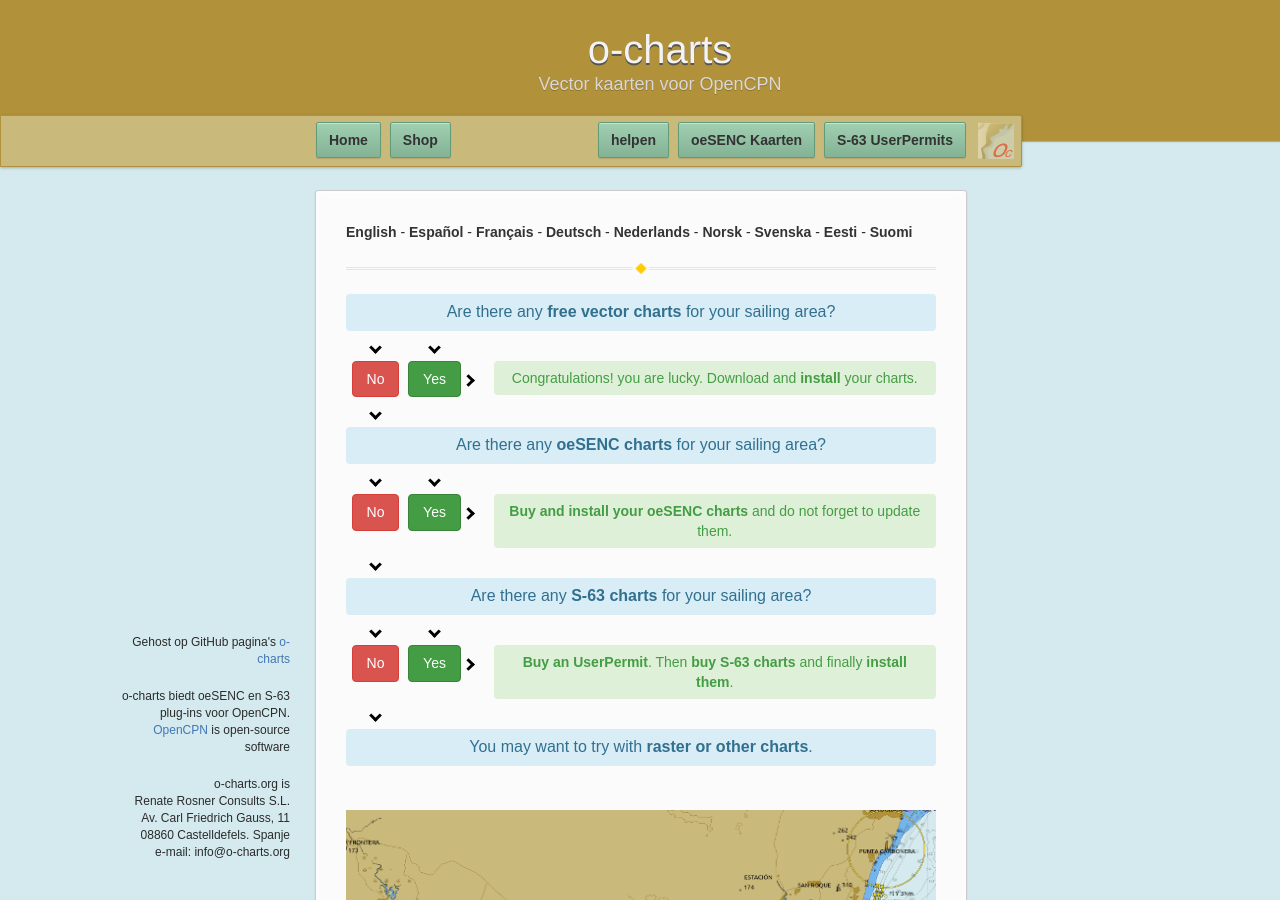
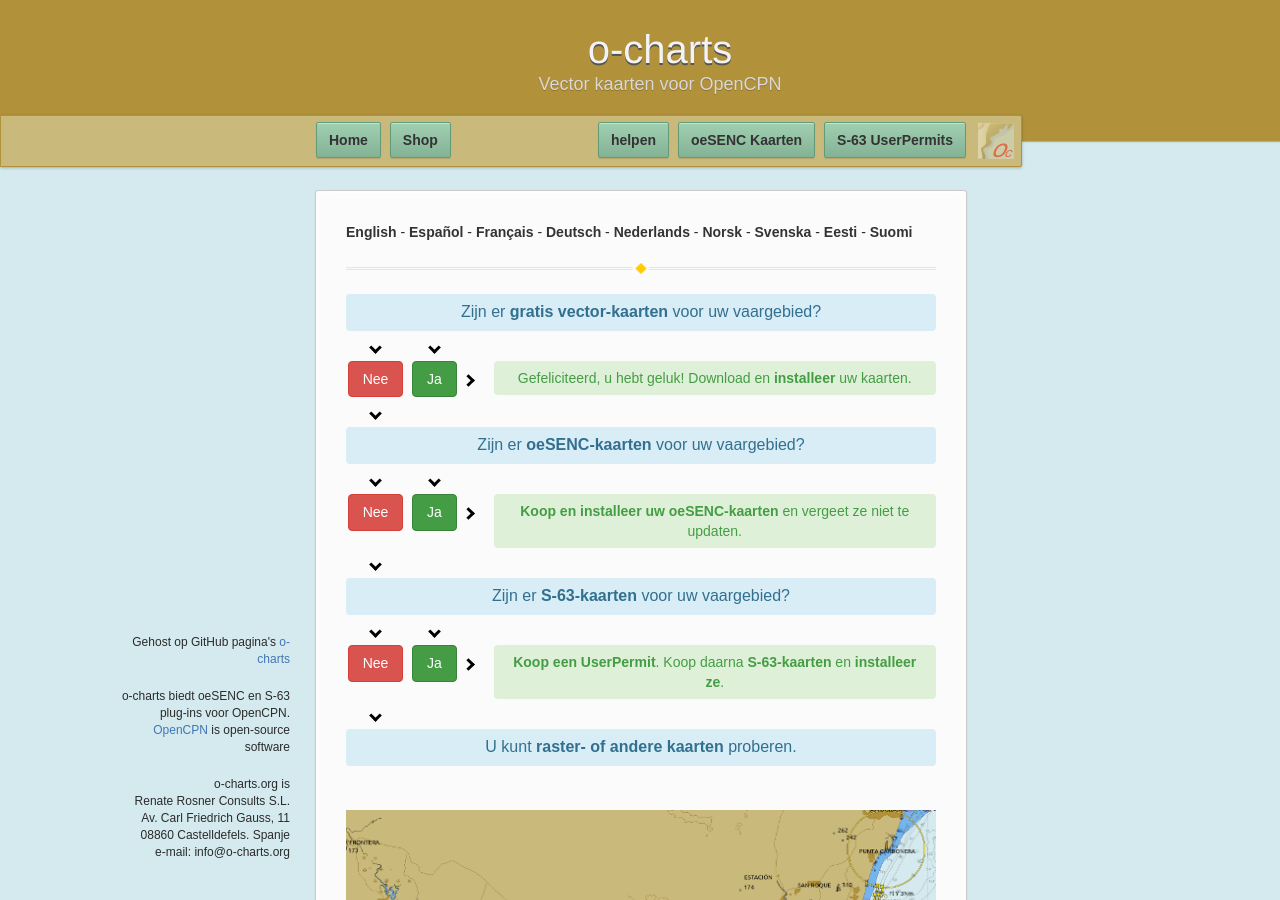
Before and after one commit to o-charts/manuals, a Jekyll site: the page built from index_nl_NL.md, in a window 1280 px wide and 900 px high. Built offline with Jekyll 4.4.1, drawn with Linux system fonts in a browser that asks for light colours.

Commit message:
Update index_nl_NL.md

```diff
--- a/index_nl_NL.md
+++ b/index_nl_NL.md
@@ -2,11 +2,14 @@
 layout: default_nl_NL
 ---
 <div class="questions">
+
 <div class="questionok question">
-Are there any <a href="https://opencpn.org/OpenCPN/info/chartsource.html"><strong>free vector charts</strong></a> for your sailing area?
+Zijn er <a href="https://opencpn.org/OpenCPN/info/chartsource.html"><strong>gratis vector-kaarten</strong></a> voor uw vaargebied?
 </div>
 </div>
+
 <div class="arrows">
+
 <div class="answer col1 inline">
 <i class="down"></i>
 </div>
@@ -14,39 +17,53 @@
 <i class="down"></i>
 </div>
 </div>
+
 <div class="separator"></div>
+
 <div class="answers">
-<div class="answer col1 inline">
+  <div class="answer col1 inline">
+
 <div class="yesno no">
-No
+Nee
 </div>
+  </div>
+
+  <div class="answer col2 inline">
+
+<div class="yesno yes">
+Ja
 </div>
-<div class="answer col2 inline">
-<div class="yesno yes">
-Yes
-</div>
-</div>
+  </div>
 <div class="answer col3 inline">
 <i class="right"></i>
 </div>
-<div class="answer col4 inline">
+
+  <div class="answer col4 inline">
+
 <div class="questionok ok">
-Congratulations! you are lucky. Download and <a href="https://opencpn.org/wiki/dokuwiki/doku.php?id=opencpn:opencpn_user_manual:getting_started:chart_installation"><strong>install</strong></a> your charts.
+Gefeliciteerd, u hebt geluk! Download en <a href="https://opencpn.org/wiki/dokuwiki/doku.php?id=opencpn:opencpn_user_manual:getting_started:chart_installation"><strong>installeer</strong></a> uw kaarten.
 </div>
+  </div>
 </div>
-</div>
+
 <div class="separator"></div>
+
 <div class="arrows">
+
 <div class="answer col1 inline">
 <i class="down"></i>
 </div>
 </div>
+
 <div class="questions">
+
 <div class="questionok question">
-Are there any <a href="https://o-charts.org/shop/index.php?id_category=8&controller=category"><strong>oeSENC charts</strong></a> for your sailing area?
+Zijn er <a href="https://o-charts.org/shop/index.php?id_category=8&controller=category"><strong>oeSENC-kaarten</strong></a> voor uw vaargebied?
 </div>
 </div>
+
 <div class="arrows">
+
 <div class="answer col1 inline">
 <i class="down"></i>
 </div>
@@ -54,39 +71,53 @@
 <i class="down"></i>
 </div>
 </div>
+
 <div class="separator"></div>
+
 <div class="answers">
-<div class="answer col1 inline">
+  <div class="answer col1 inline">
+
 <div class="yesno no">
-No
+Nee
 </div>
+  </div>
+
+  <div class="answer col2 inline">
+
+<div class="yesno yes">
+Ja
 </div>
-<div class="answer col2 inline">
-<div class="yesno yes">
-Yes
-</div>
-</div>
+  </div>
 <div class="answer col3 inline">
 <i class="right"></i>
 </div>
-<div class="answer col4 inline">
+
+  <div class="answer col4 inline">
+
 <div class="questionok ok">
-<a href="./oesenc_en_US.html"><strong>Buy and install your oeSENC charts</strong></a> and do not forget to update them.
+<a href="./oesenc_en_US.html"><strong>Koop en installeer uw oeSENC-kaarten</strong></a> en vergeet ze niet te updaten.
 </div>
+  </div>
 </div>
-</div>
+
 <div class="separator"></div>
+
 <div class="arrows">
+
 <div class="answer col1 inline">
 <i class="down"></i>
 </div>
 </div>
+
 <div class="questions">
+
 <div class="questionok question">
-Are there any <a href="https://www.chartworld.com/shop/off_enc"><strong>S-63 charts</strong></a> for your sailing area?
+Zijn er <a href="https://www.chartworld.com/shop/off_enc"><strong>S-63-kaarten</strong></a> voor uw vaargebied?
 </div>
 </div>
+
 <div class="arrows">
+
 <div class="answer col1 inline">
 <i class="down"></i>
 </div>
@@ -94,37 +125,50 @@
 <i class="down"></i>
 </div>
 </div>
+
 <div class="separator"></div>
+
 <div class="answers">
-<div class="answer col1 inline">
+  <div class="answer col1 inline">
+
 <div class="yesno no">
-No
+Nee
 </div>
+  </div>
+
+  <div class="answer col2 inline">
+
+<div class="yesno yes">
+Ja
 </div>
-<div class="answer col2 inline">
-<div class="yesno yes">
-Yes
-</div>
-</div>
+  </div>
 <div class="answer col3 inline">
 <i class="right"></i>
 </div>
-<div class="answer col4 inline">
+
+  <div class="answer col4 inline">
+
 <div class="questionok ok">
-<a href="https://o-charts.org/shop/index.php?id_category=6&controller=category"><strong>Buy an UserPermit</strong></a>. Then <a href="https://www.chartworld.com/shop/off_enc"><strong>buy S-63 charts</strong></a> and finally <a href="./s63_en_US.html"><strong>install them</strong></a>.
+<a href="https://o-charts.org/shop/index.php?id_category=6&controller=category"><strong>Koop een UserPermit</strong></a>. Koop daarna <a href="https://www.chartworld.com/shop/off_enc"><strong>S-63-kaarten</strong></a> en <a href="./s63_en_US.html"><strong>installeer ze</strong></a>.
 </div>
+  </div>
 </div>
-</div>
+
 <div class="separator"></div>
+
 <div class="arrows">
+
 <div class="answer col1 inline">
 <i class="down"></i>
 </div>
 </div>
+
 <div class="questions">
+
 <div class="questionok question">
-You may want to try with <a href="https://opencpn.org/OpenCPN/info/chartsource.html"><strong>raster or other charts</strong></a>.
+U kunt <a href="https://opencpn.org/OpenCPN/info/chartsource.html"><strong>raster- of andere kaarten</strong></a> proberen.
 </div>
 </div>
-<br><br>
-![oesenc chart](./assets/images/oesenc_chart.png)
+
+<br />
+![oesenc kaart](./assets/images/oesenc_chart.png)
```
